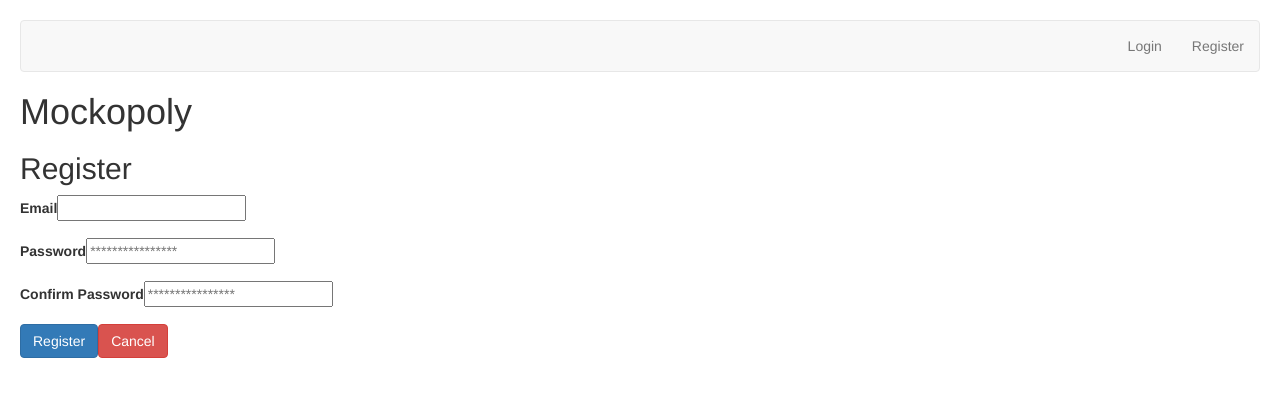
After one commit to daveharmswebdev/opoly, a Node server app: page /register in a window 1280 px wide. The commit adds this page. Shown: the top 397 px of the page. Run offline with Node 20, Linux system fonts and the light colour scheme; some libraries are stand-ins or nearby versions.

Commit message:
created registration page

```diff
--- /dev/null
+++ b/controllers/register.js
@@ -0,0 +1,12 @@
+'use strict'
+
+module.exports.new = (req, res) => {
+	res.render('registration')
+}
+
+module.exports.create = ({body: {email, password, confirmation}}, res) => {
+	console.log('email', email)
+	console.log('password', password)
+	console.log('confirmation', confirmation)
+	res.send('register new user')
+}
--- a/package.json
+++ b/package.json
@@ -18,9 +18,15 @@
   },
   "homepage": "https://github.com/daveharmswebdev/opoly#readme",
   "dependencies": {
+    "bcrypt": "^0.8.7",
+    "body-parser": "^1.15.2",
     "bower": "^1.7.9",
+    "connect-redis": "^3.1.0",
     "express": "^4.14.0",
+    "express-session": "^1.14.1",
     "mongoose": "^4.6.3",
+    "passport": "^0.3.2",
+    "passport-local": "^1.0.0",
     "pug": "^2.0.0-beta6",
     "socket.io": "^1.4.8"
   }
--- a/routes/index.js
+++ b/routes/index.js
@@ -6,6 +6,7 @@ const Game = require('../models/game')
 
 // controllers
 const gameCtrl = require('../controllers/game')
+const registerCtrl = require('../controllers/register')
 
 router.get('/', (req,res) => {
 	Game
@@ -14,6 +15,10 @@ router.get('/', (req,res) => {
 		.catch(console.error)
 })
 
+router.get('/register', registerCtrl.new)
+
+router.post('/register', registerCtrl.create)
+
 router.get('/create', gameCtrl.create)
 
 router.get('/game/:id', gameCtrl.join)
--- /dev/null
+++ b/server/passport-strategies.js
@@ -0,0 +1,5 @@
+'use strict'
+
+const passport = require('passport')
+const { Strategy } = require('passport-loca')
+const { compare } = require('bcrypt')
--- a/server/server.js
+++ b/server/server.js
@@ -4,6 +4,12 @@ const mongoose = require('mongoose')
 const {app, server, io} = require('./socketFactory')
 const express = require('express')
 const Game = require('../models/game')
+const bodyParser = require('body-parser')
+
+// for logon
+// const passport = require('passport')
+// const session = require('express-session')
+// const RedisStore = require('connect-redis')(session)
 
 const routes = require('../routes')
 
@@ -14,6 +20,19 @@ const MONGODB_URL = process.env.MONGODB_URL || 'mongodb://localhost:27017/opoly'
 // set view enging
 app.set('view engine', 'pug')
 app.use(express.static('client'))
+app.use(bodyParser.urlencoded({ extended:false }))
+
+// require('./passport-strategies')
+// app.use(passport.initialize())
+// app.use(passport.session())
+
+// middlewares
+// app.use(session({
+// 	store: new RedisStore({
+// 		url: process.env.REDIS_URL || 'redis://localhost:6379'
+// 	}),
+// 	secret: 'secretsquirrel'
+// }))
 
 app.use(routes)
 
--- /dev/null
+++ b/views/partials/layout.pug
@@ -0,0 +1,10 @@
+doctype
+html
+	head
+		title Mockopoly
+		link(rel='stylesheet', href='/lib/bootstrap/dist/css/bootstrap.min.css')
+		link(rel='stylesheet', href='/css/style.css')
+	body
+		include ./navbar.pug
+		h1 Mockopoly
+		block content
--- /dev/null
+++ b/views/partials/navbar.pug
@@ -0,0 +1,11 @@
+.navbar.navbar-default
+	.container-fluid
+		ul.nav.navbar-nav.navbar-right
+			if user
+				li
+					a(href='/logout') #{user} is logged in
+			else
+				li(class={active: page === 'login' })
+					a(href='/login') Login
+				li(class={active: page === 'register' })
+					a(href='/register') Register
--- /dev/null
+++ b/views/registration.pug
@@ -0,0 +1,18 @@
+extends partials/layout.pug
+
+block content
+	h2 Register
+
+	.login
+		form(method="POST")
+			.form-group
+				label(for='email') Email
+				input#email(type='text', name='email', plaeholder='i.e. you@email.com', required)
+			.form-group
+				label(for='password') Password
+				input#password(type='password', name='password', placeholder='****************', required)
+			.form-group
+				label(for='confirmation') Confirm Password
+				input#confirmation(type='password', name='confirmation', placeholder='****************', required)
+			button.btn.btn-primary(type='submit') Register
+			button.btn.btn-danger(href='') Cancel
```
Also changed, not shown: views/game.pug (+6 -11 lines), views/index.pug (+11 -14 lines), views/logon.pug (added).
